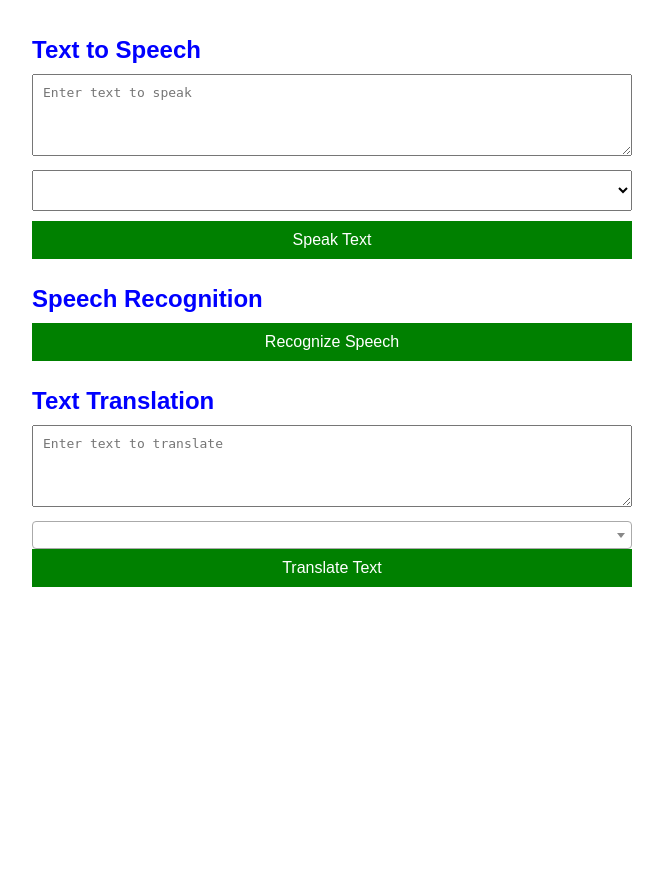
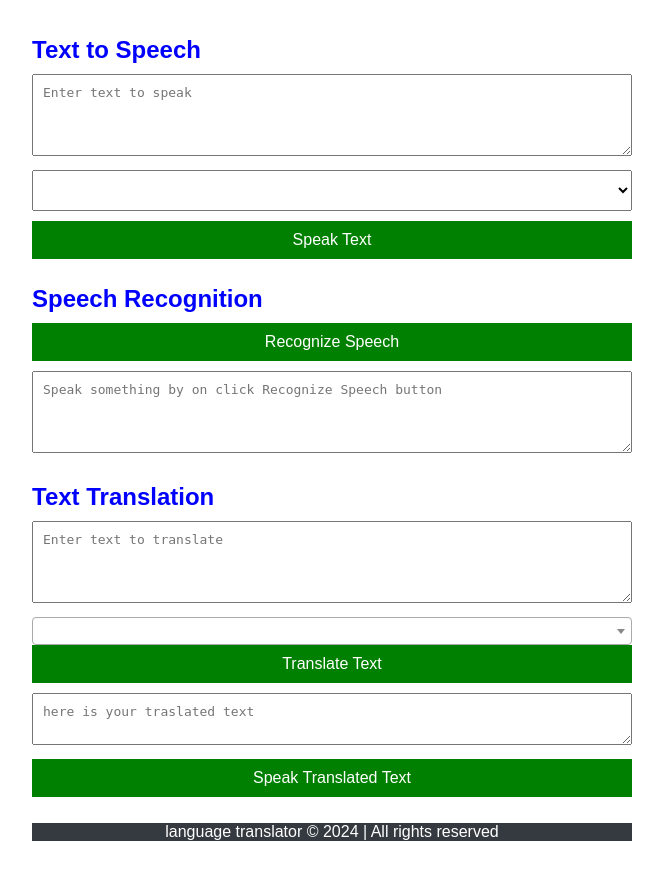
Before and after one commit to rupacesigdel/language_editor, a Django app: template tts_app/templates/tts_app/index.html in a window 1280 px wide. Shown: the whole page, without its empty margins (308-971 px from the left). Before the commit the page ends 587 px from the top, so only its background shows below. Run offline with Django 5.2, Linux system fonts and the light colour scheme; the template is opened without the code that fills it, so the values that code supplies are empty; some libraries are stand-ins or nearby versions.

Commit message:
text to speech, speech to recognize text, text traslate from one language to another, traslate language to speech.

```diff
--- a/language_traslator/settings.py
+++ b/language_traslator/settings.py
@@ -118,6 +118,7 @@ USE_TZ = True
 # https://docs.djangoproject.com/en/5.0/howto/static-files/
 
 STATIC_URL = 'static/'
+STATIC_ROOT = os.path.join(BASE_DIR, 'staticfiles')
 STATICFILES_DIRS = [os.path.join(BASE_DIR, 'static')]
 
 # Default primary key field type
--- a/tts_app/templates/tts_app/index.html
+++ b/tts_app/templates/tts_app/index.html
@@ -14,6 +14,7 @@
             margin: 0;
             max-width: 600px;
             margin: 0 auto;
+            min-hight: 120vh;
         }
         h1 {
             font-size: 1.5em;
@@ -47,6 +48,15 @@
             color: red;
             display: none;
         }
+        footer {
+            background-color: #343a40;
+            color: #fff;
+            padding: 0px;
+            text-align: center;
+            hight: 5%;
+            width: 100%;
+            position:button;
+        }
     </style>
 </head>
 <body>
@@ -61,7 +71,7 @@
 
     <h1>Speech Recognition</h1>
     <button id="recognize-btn">Recognize Speech</button>
-    <p id="recognized-text"></p>
+    <textarea id="recognized-text" rows="4" placeholder="Speak something by on click Recognize Speech button"></textarea>
 
     <h1>Text Translation</h1>
     <textarea id="translate-text" rows="4" placeholder="Enter text to translate"></textarea>
@@ -71,9 +81,16 @@
         {% endfor %}
     </select>
     <button id="translate-btn">Translate Text</button>
-    <p id="translated-text"></p>
-    <button id="speak-translated-btn" style="display:none;">Speak Translated Text</button>
+    <textarea id="translated-text" placeholder="here is your traslated text"></textarea>
+    <button id="speak-translated-btn" style="display">Speak Translated Text</button>
     <p id="error-message"></p>
+
+    <footer>
+        <p>
+            language translator &copy; 2024 | All rights reserved
+        </p>
+    </footer>
+
 
     <script>
         $(document).ready(function() {
@@ -125,7 +142,9 @@
 
             $('#recognize-btn').click(function() {
                 var button = $(this);
+                var micIcon = $('#mic-icon');
                 toggleLoading(button, true);
+                micIcon.show();
                 $.ajax({
                     url: '/recognize/',
                     type: 'POST',
@@ -142,6 +161,7 @@
                     },
                     complete: function() {
                         toggleLoading(button, false);
+                        micIcon.hide();
                     }
                 });
             });
```
Also changed, not shown: tts_app/views.py (+23 -13 lines).
